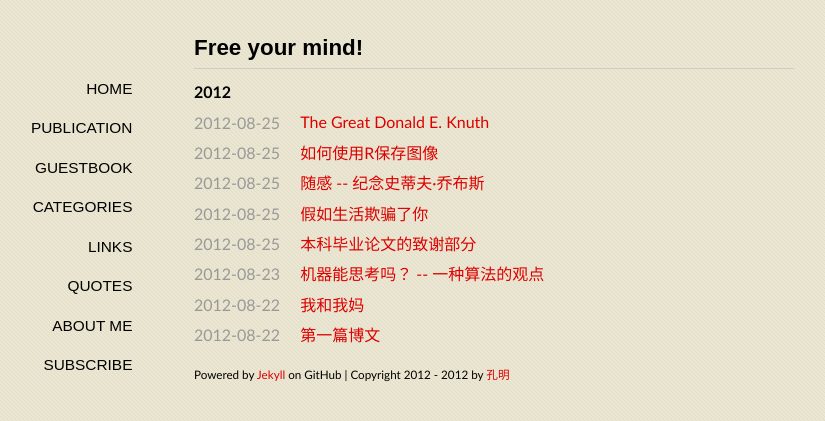
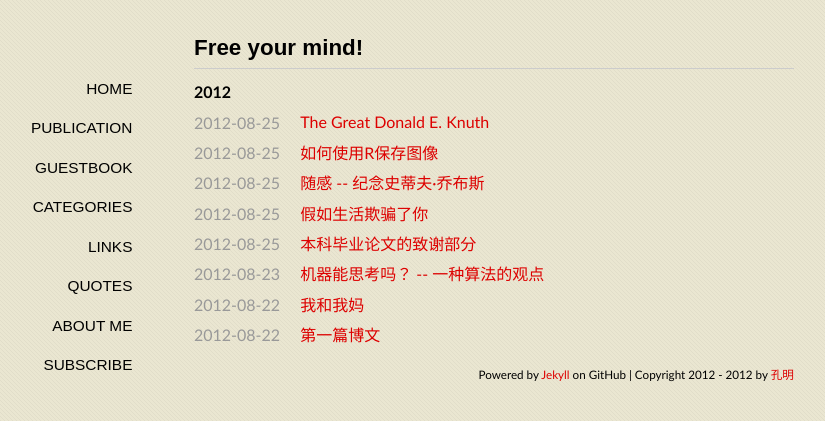
Before and after one commit to hitalex/hitalex.github.com, a Jekyll site: the page built from index.md, in a window 1280 px wide. Shown: the top 421 px of the page, without its empty margins (146-971 px from the left). Built offline with Jekyll 4.4.1, drawn with Linux system fonts in a browser that asks for light colours; some web fonts are replaced.

Commit message:
adding text-align

```diff
--- a/_layouts/default.html
+++ b/_layouts/default.html
@@ -35,7 +35,7 @@
         {{ content }}
         </article>
 
-        <div id="footer" style="right:0px"><footer>
+        <div id="footer" style="right:0px; text-align:right"><footer>
         <p><small>Powered by <a href="https://github.com/mojombo/jekyll">Jekyll</a> on GitHub | Copyright 2012 - {{site.time | date:"%Y"}} by <a href="http://alexkong.net">孔明</a> </small></p>
         </footer></div>
       </div>
```
